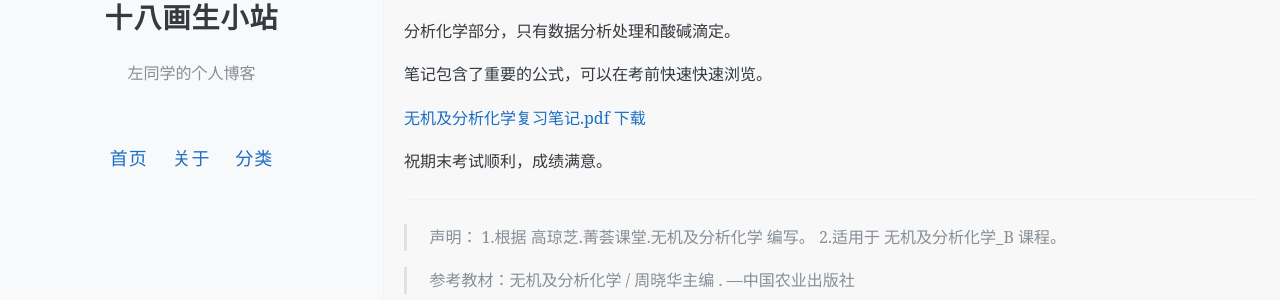
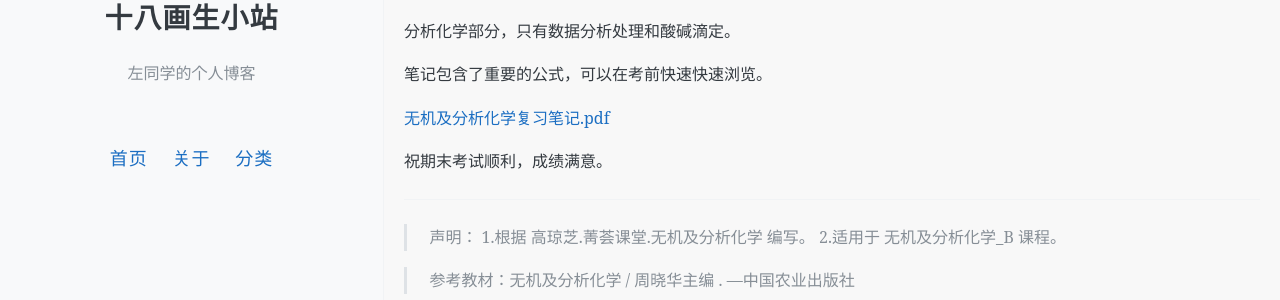
Before and after one commit to keyangtx/keyangtx.github.io, a Jekyll site: the page built from _posts/2024-12-29-无机及分析化学复习资料.md, in a window 1280 px wide. Shown: the part 331-631 px from the top of the page. Built offline with Jekyll 4.4.1, drawn with Linux system fonts in a browser that asks for light colours.

Commit message:
Update 2024-12-29-无机及分析化学复习资料.md

```diff
--- a/_posts/2024-12-29-无机及分析化学复习资料.md
+++ b/_posts/2024-12-29-无机及分析化学复习资料.md
@@ -19,8 +19,7 @@
 
 笔记包含了重要的公式，可以在考前快速快速浏览。
 
-[无机及分析化学复习笔记.pdf](https://kdocs.cn/l/csB7vSZ5JA4Z)
-[下载](https://keyangtx.github.io/pdfs/1.pdf)
+[无机及分析化学复习笔记.pdf](https://keyangtx.github.io/pdfs/1.pdf)
 
 祝期末考试顺利，成绩满意。
 
```
